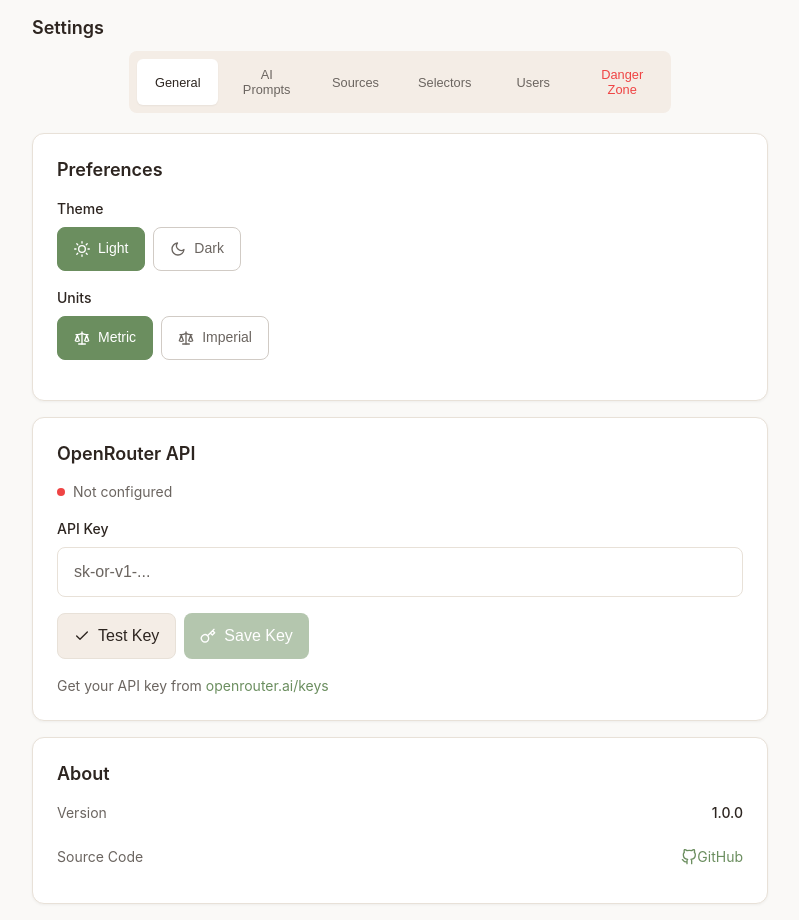
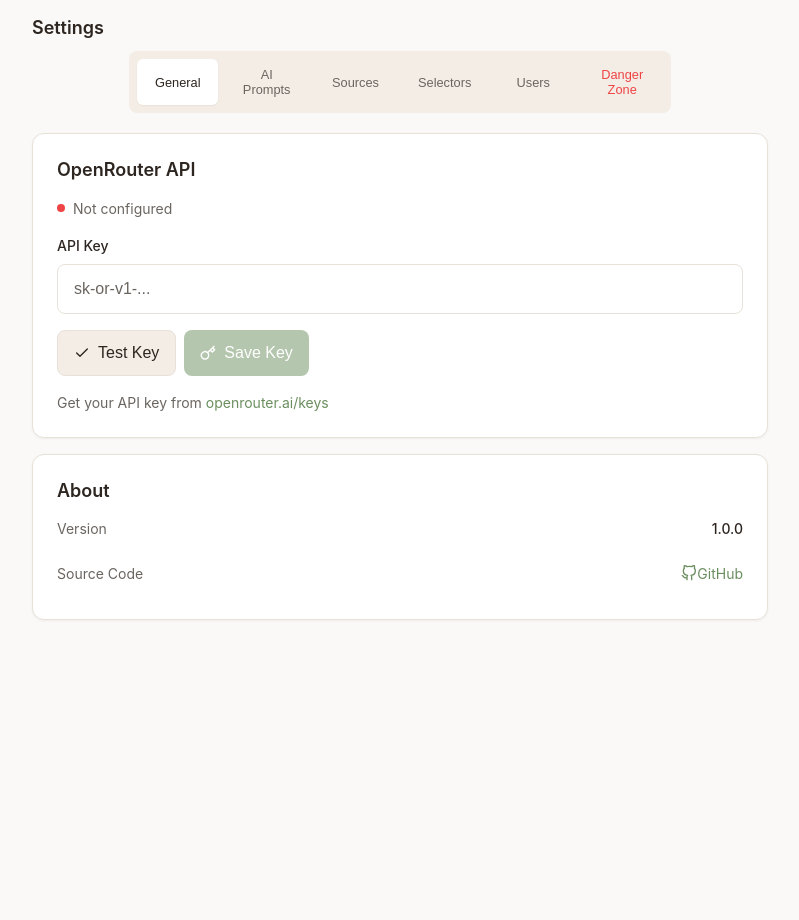
Before and after one commit to matthewdeaves/cookie, a Django app: template apps/legacy/templates/legacy/settings.html in a window 1280 px wide. Shown: the part 76-996 px from the top of the page, without its empty margins (240-1039 px from the left). After the commit the page ends 696 px from the top, so only its background shows below. Run offline with Django 5.2, Linux system fonts and the light colour scheme; the template is opened without the code that fills it, so the values that code supplies are empty.

Commit message:
fix: Hide non-functional theme and units controls
- Remove theme and units toggles from legacy settings (neither is
  implemented — dark mode has no CSS, units preference is never read)
- Remove empty Preferences card from legacy settings
- Hide units toggle from modern settings (preference saved but never
  passed to AI scaling API)
- Theme toggle remains on modern frontend where it works

Co-Authored-By: Claude Opus 4.6 (1M context) <noreply@anthropic.com>

```diff
--- a/apps/legacy/templates/legacy/settings.html
+++ b/apps/legacy/templates/legacy/settings.html
@@ -40,40 +40,7 @@
 
         <!-- General Tab Content -->
         <div id="tab-general" class="tab-content">
-            <!-- Preferences Section -->
             <div class="card">
-                <h2 class="settings-section-title">Preferences</h2>
-
-                <div class="form-group">
-                    <label class="form-label">Theme</label>
-                    <div class="pref-btn-group">
-                        <button type="button" id="theme-light-btn" class="btn pref-toggle{% if profile.theme != 'dark' %} active{% endif %}" data-theme="light">
-                            <svg class="btn-icon" xmlns="http://www.w3.org/2000/svg" width="16" height="16" viewBox="0 0 24 24" fill="none" stroke="currentColor" stroke-width="2" stroke-linecap="round" stroke-linejoin="round"><circle cx="12" cy="12" r="5"></circle><line x1="12" y1="1" x2="12" y2="3"></line><line x1="12" y1="21" x2="12" y2="23"></line><line x1="4.22" y1="4.22" x2="5.64" y2="5.64"></line><line x1="18.36" y1="18.36" x2="19.78" y2="19.78"></line><line x1="1" y1="12" x2="3" y2="12"></line><line x1="21" y1="12" x2="23" y2="12"></line><line x1="4.22" y1="19.78" x2="5.64" y2="18.36"></line><line x1="18.36" y1="5.64" x2="19.78" y2="4.22"></line></svg>
-                            Light
-                        </button>
-                        <button type="button" id="theme-dark-btn" class="btn pref-toggle{% if profile.theme == 'dark' %} active{% endif %}" data-theme="dark">
-                            <svg class="btn-icon" xmlns="http://www.w3.org/2000/svg" width="16" height="16" viewBox="0 0 24 24" fill="none" stroke="currentColor" stroke-width="2" stroke-linecap="round" stroke-linejoin="round"><path d="M21 12.79A9 9 0 1 1 11.21 3 7 7 0 0 0 21 12.79z"></path></svg>
-                            Dark
-                        </button>
-                    </div>
-                </div>
-
-                <div class="form-group">
-                    <label class="form-label">Units</label>
-                    <div class="pref-btn-group">
-                        <button type="button" id="units-metric-btn" class="btn pref-toggle{% if profile.unit_preference != 'imperial' %} active{% endif %}" data-unit="metric">
-                            <svg class="btn-icon" xmlns="http://www.w3.org/2000/svg" width="16" height="16" viewBox="0 0 24 24" fill="none" stroke="currentColor" stroke-width="2" stroke-linecap="round" stroke-linejoin="round"><path d="m16 16 3-8 3 8c-.87.65-1.92 1-3 1s-2.13-.35-3-1Z"></path><path d="m2 16 3-8 3 8c-.87.65-1.92 1-3 1s-2.13-.35-3-1Z"></path><path d="M7 21h10"></path><path d="M12 3v18"></path><path d="M3 7h2c2 0 5-1 7-2 2 1 5 2 7 2h2"></path></svg>
-                            Metric
-                        </button>
-                        <button type="button" id="units-imperial-btn" class="btn pref-toggle{% if profile.unit_preference == 'imperial' %} active{% endif %}" data-unit="imperial">
-                            <svg class="btn-icon" xmlns="http://www.w3.org/2000/svg" width="16" height="16" viewBox="0 0 24 24" fill="none" stroke="currentColor" stroke-width="2" stroke-linecap="round" stroke-linejoin="round"><path d="m16 16 3-8 3 8c-.87.65-1.92 1-3 1s-2.13-.35-3-1Z"></path><path d="m2 16 3-8 3 8c-.87.65-1.92 1-3 1s-2.13-.35-3-1Z"></path><path d="M7 21h10"></path><path d="M12 3v18"></path><path d="M3 7h2c2 0 5-1 7-2 2 1 5 2 7 2h2"></path></svg>
-                            Imperial
-                        </button>
-                    </div>
-                </div>
-            </div>
-
-            <div class="card mt-4">
                 <h2 class="settings-section-title">OpenRouter API</h2>
 
                 <!-- Status indicator -->
```
Also changed, not shown: frontend/src/components/settings/SettingsGeneral.tsx (+3 -32 lines).
